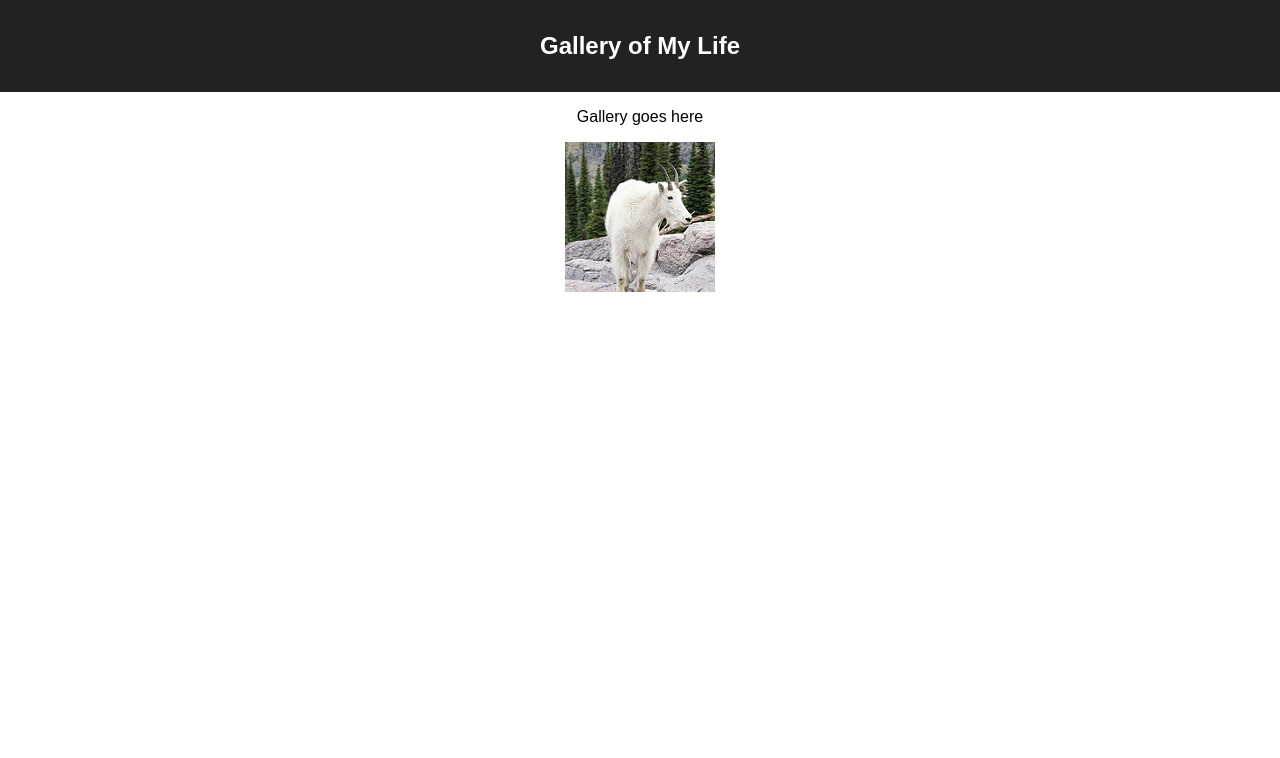
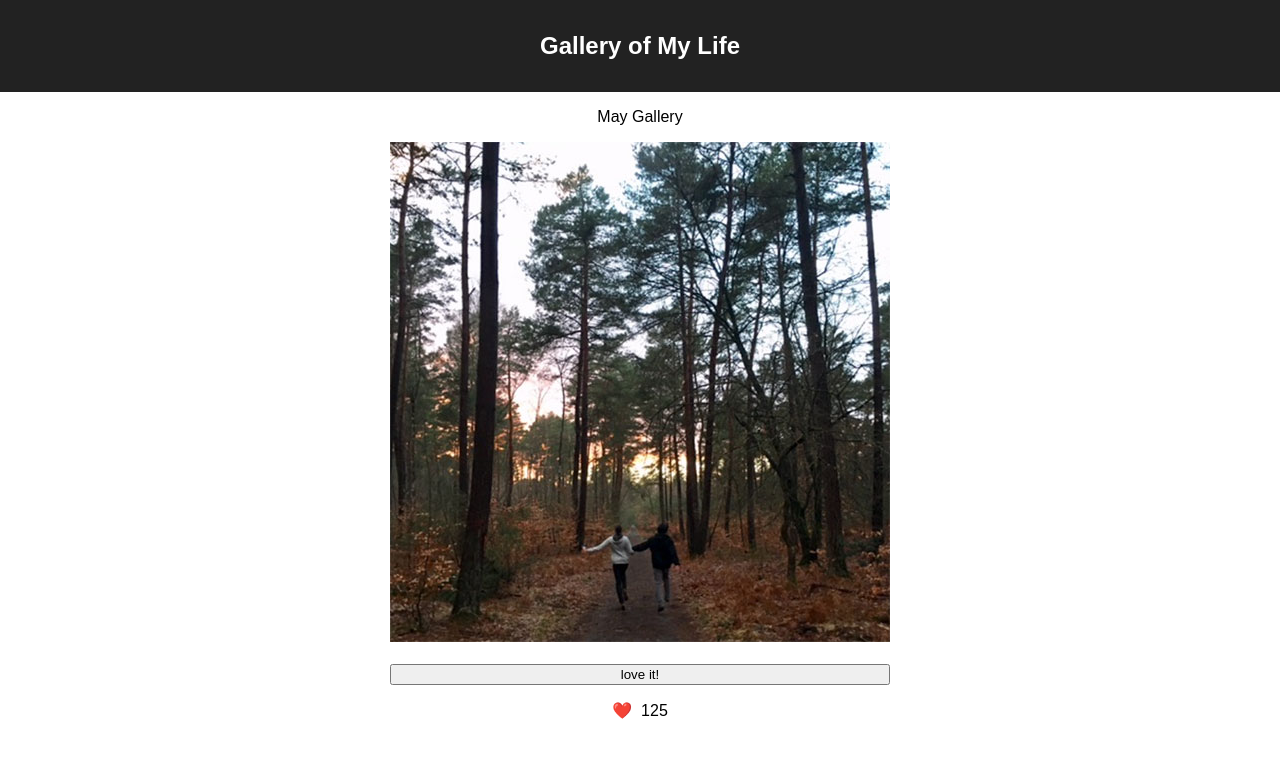
Before and after one commit to stephenmussel/weekend-react-gallery, a React (Create React App) app: page / in a window 1280 px wide. Shown: the top 758 px of the page. Built offline with nearby package versions, Linux system fonts and the light colour scheme.

Commit message:
added mocked up gallery item

```diff
--- a/src/components/App/App.css
+++ b/src/components/App/App.css
@@ -12,3 +12,7 @@
 .App-title {
   font-size: 1.5em;
 }
+
+.love-button {
+  width: 500px;
+}
--- a/src/components/App/App.jsx
+++ b/src/components/App/App.jsx
@@ -1,14 +1,23 @@
-import React from 'react';
+import React, { useState } from 'react';
 import './App.css';
 
 function App() {
+
+  const [GalleryList, setGalleryList] = useState ([]);
+
     return (
       <div className="App">
         <header className="App-header">
           <h1 className="App-title">Gallery of My Life</h1>
         </header>
-        <p>Gallery goes here</p>
-        <img src="images/goat_small.jpg"/>
+        <p>May Gallery</p>
+        <div className="gallery-image">
+          <img src="images/climbing-2.jpg"/>
+          <br /><br />
+          <button className="love-button">love it!</button>
+          <br />
+          <p>&#10084;&#65039;&nbsp; 125</p>
+        </div>
       </div>
     );
 }
```
